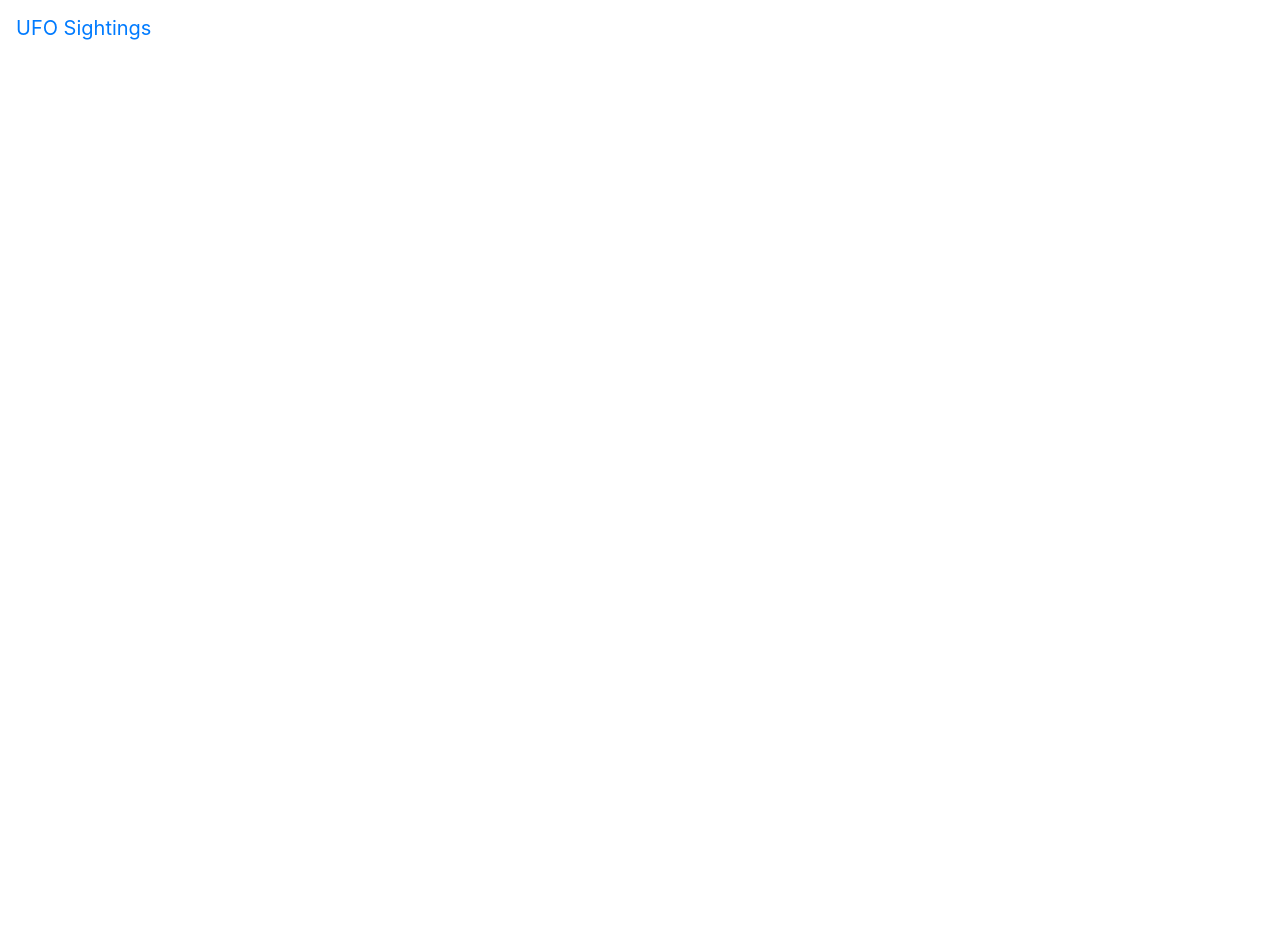
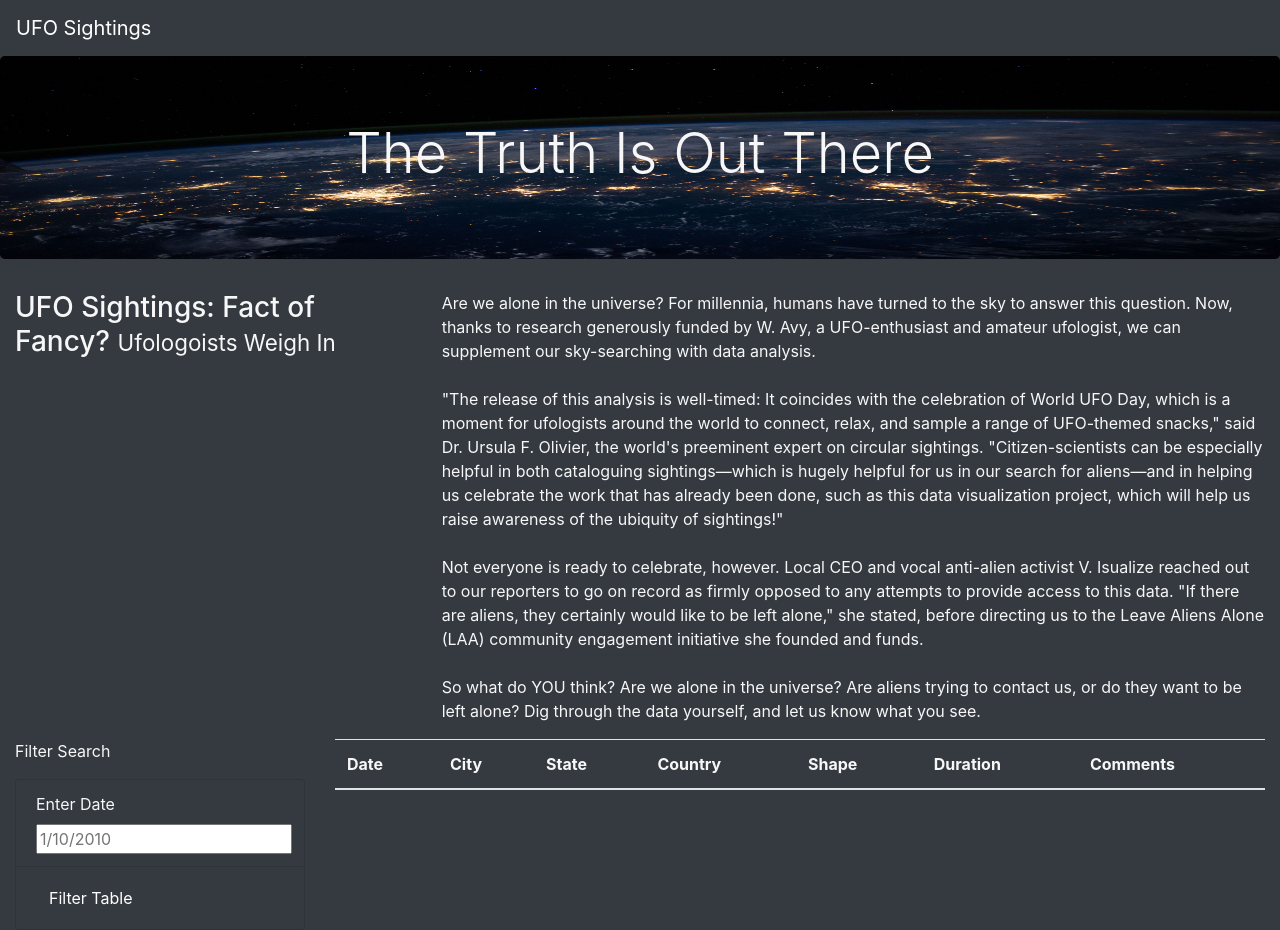
Before and after one commit to jcmuller1/UFOs, a plain HTML site: page index.html in a window 1280 px wide. Before the commit the page ends 800 px from the top, so only its background shows below. Drawn offline with nearby package versions, Linux system fonts and the light colour scheme.

Commit message:
updating

```diff
--- a/index.html
+++ b/index.html
@@ -13,11 +13,62 @@
         />
         <link rel="stylesheet" href="static/css/style.css">
     </head>
-<body>
+    <body class="bg-dark">
         <div class="wrapper">
-        <nav class="navbar navbar-expand-lg">
+            <nav class="navbar navbar-dark bg-dark navbar-expand-lg">
                 <a class="navbar-brand" href="index.html">UFO Sightings</a>
             </nav>
         </div>
+        <div class="jumbotron">
+            <h1 class="display-4">The Truth Is Out There</h1>
+        </div>
+        <div class="container-fluid">
+            <div class="row">
+                <div class="col-md-4">
+                    <h3>UFO Sightings: Fact of Fancy? <small>Ufologoists Weigh In</small></h3>
+                </div>
+                <div class="col-md-8">
+                    <p>
+                        Are we alone in the universe? For millennia, humans have turned to the sky to answer this question. Now, thanks to research generously funded by W. Avy, a UFO-enthusiast and amateur ufologist, we can supplement our sky-searching with data analysis.<br><br>"The release of this analysis is well-timed: It coincides with the celebration of World UFO Day, which is a moment for ufologists around the world to connect, relax, and sample a range of UFO-themed snacks," said Dr. Ursula F. Olivier, the world's preeminent expert on circular sightings. "Citizen-scientists can be especially helpful in both cataloguing sightings—which is hugely helpful for us in our search for aliens—and in helping us celebrate the work that has already been done, such as this data visualization project, which will help us raise awareness of the ubiquity of sightings!"<br><br>Not everyone is ready to celebrate, however. Local CEO and vocal anti-alien activist V. Isualize reached out to our reporters to go on record as firmly opposed to any attempts to provide access to this data. "If there are aliens, they certainly would like to be left alone," she stated, before directing us to the Leave Aliens Alone (LAA) community engagement initiative she founded and funds.<br><br>So what do YOU think? Are we alone in the universe? Are aliens trying to contact us, or do they want to be left alone? Dig through the data yourself, and let us know what you see.                </p>
+                </div>
+            </div>
+        </div>
+        <div class="container-fluid">
+            <div class="row">
+                <div class="col-md-3">
+                    <form bg-dark>
+                        <p>Filter Search</p>
+                        <ul class="list-group bg-dark">
+                            <li class="list-group-item bg-dark">
+                                <label for="date">Enter Date</label>
+                                <input type="text" placeholder="1/10/2010" id="datetime"/>
+                            </li>
+                            <li class="list-group-item bg-dark">
+                                <button id="filter-btn" type="button" class="btn btn-dark">Filter Table</button>
+                            </li>
+                        </ul>
+                    </form>
+                </div>
+                <div class="col-md-9">
+                    <table class="table table-striped">
+                        <thead>
+                            <tr>
+                                <th>Date</th>
+                                <th>City</th>
+                                <th>State</th>
+                                <th>Country</th>
+                                <th>Shape</th>
+                                <th>Duration</th>
+                                <th>Comments</th>
+                            </tr>
+                        </thead>
+                            <tbody></tbody>
+                    </table>
+                </div>
+            </div>
+        </div>
+        <script src="https://cdnjs.cloudflare.com/ajax/libs/d3/4.11.0/d3.js"></script>
+        <script src="static/js/data.js"></script>
+        <script src="static/js/app.js"></script>
     </body>
 </html>
--- a/static/css/style.css
+++ b/static/css/style.css
@@ -0,0 +1,9 @@
+body {
+    color: #f7f7f7
+}
+
+.jumbotron {
+    background-image: url("../../images/nasa.jpg");
+    background-size: 100% 100%;
+    text-align: center;
+}
```
Also changed, not shown: images/nasa.jpg (added). Lines whose indentation alone changed are shown as unchanged.
